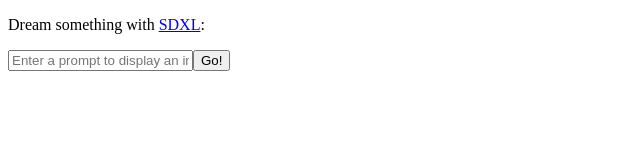
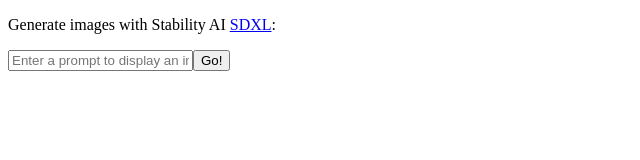
Before and after one commit to adrajan/GenImage, a Next.js app: page / in a window 1280 px wide. Shown: the top 160 px of the page, without its empty margins (0-640 px from the left). Built offline with nearby package versions, Linux system fonts and the light colour scheme.

Commit message:
update index

```diff
--- a/pages/index.js
+++ b/pages/index.js
@@ -50,7 +50,7 @@ export default function Home() {
       </Head>
 
       <p>
-        Dream something with{" "}
+        Generate images with Stability AI {" "}
         <a href="https://replicate.com/stability-ai/stable-diffusion">SDXL</a>:
       </p>
 
```
